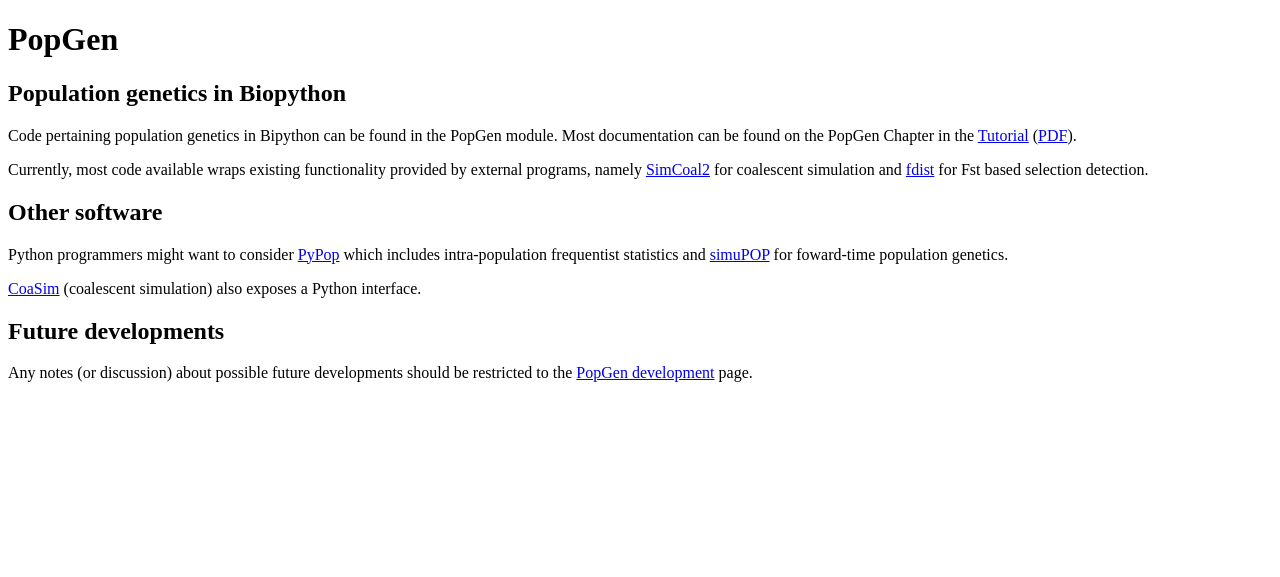
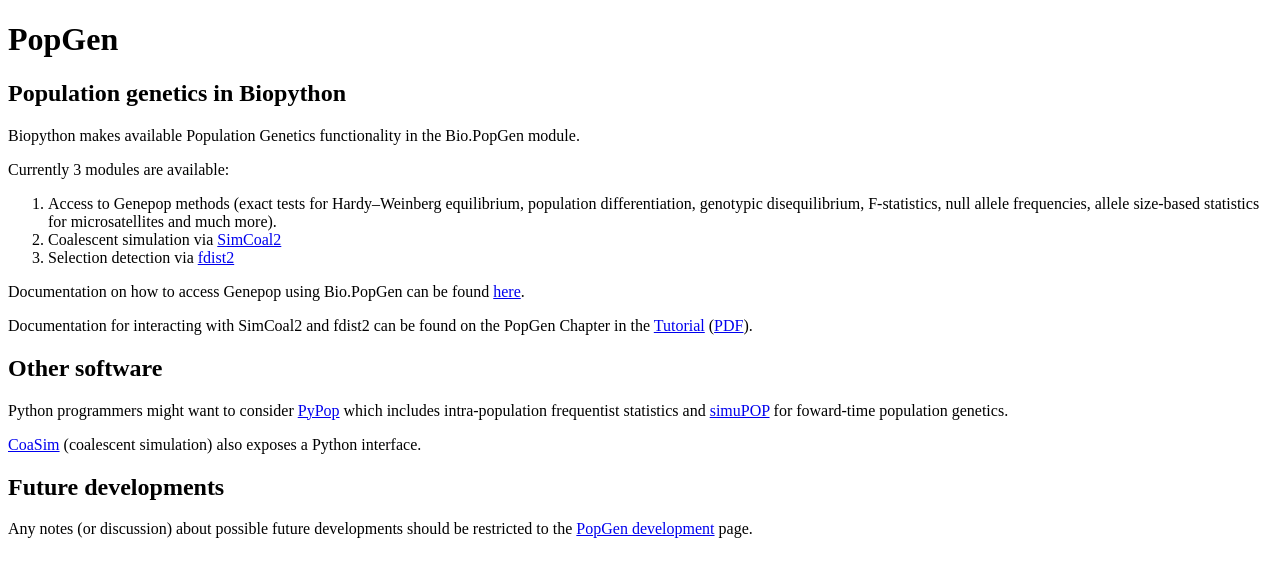
Before and after one commit to biopython/biopython.github.io, a Jekyll site: the page built from wiki/PopGen.md, in a window 1280 px wide. Shown: the top 577 px of the page. Built offline with Jekyll 4.4.1, drawn with Linux system fonts in a browser that asks for light colours.

Commit message:
Change to wiki page

```diff
--- a/wiki/PopGen.md
+++ b/wiki/PopGen.md
@@ -9,16 +9,27 @@ tags:
 Population genetics in Biopython
 --------------------------------
 
-Code pertaining population genetics in Bipython can be found in the
-PopGen module. Most documentation can be found on the PopGen Chapter in
-the [Tutorial](http://biopython.org/DIST/docs/tutorial/Tutorial.html)
+Biopython makes available Population Genetics functionality in the
+Bio.PopGen module.
+
+Currently 3 modules are available:
+
+1.  Access to Genepop methods (exact tests for Hardy–Weinberg
+    equilibrium, population differentiation, genotypic disequilibrium,
+    F-statistics, null allele frequencies, allele size-based statistics
+    for microsatellites and much more).
+2.  Coalescent simulation via
+    [SimCoal2](http://cmpg.unibe.ch/software/simcoal2/)
+3.  Selection detection via
+    [fdist2](http://www.rubic.rdg.ac.uk/~mab/software.html)
+
+Documentation on how to access Genepop using Bio.PopGen can be found
+[here](PopGen_Genepop "wikilink").
+
+Documentation for interacting with SimCoal2 and fdist2 can be found on
+the PopGen Chapter in the
+[Tutorial](http://biopython.org/DIST/docs/tutorial/Tutorial.html)
 ([PDF](http://biopython.org/DIST/docs/tutorial/Tutorial.pdf)).
-
-Currently, most code available wraps existing functionality provided by
-external programs, namely
-[SimCoal2](http://cmpg.unibe.ch/software/simcoal2/) for coalescent
-simulation and [fdist](http://www.rubic.rdg.ac.uk/~mab/software.html)
-for Fst based selection detection.
 
 Other software
 --------------
```
Also changed, not shown: 1 other file.
